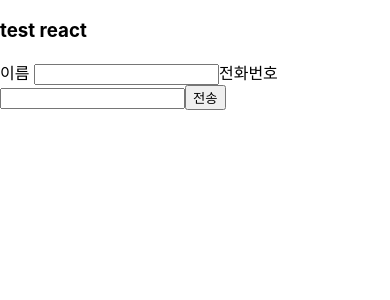
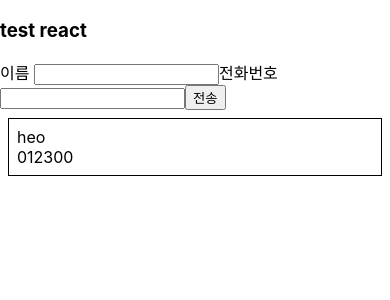
Before and after one commit to wone2287/react_study, a React (Create React App) app: page / in a window 390 px wide. Shown: the top 300 px of the page. Built offline with nearby package versions, Linux system fonts and the light colour scheme.

Commit message:
add phoneInfo Component

```diff
--- a/src/App.js
+++ b/src/App.js
@@ -1,5 +1,6 @@
 import React, { Component, Fragment } from 'react';
 import PhoneComponent from './PhoneComponent';
+import PhoneInfo from './PhoneInfo';
 import './App.css';
 
 class App extends Component {
@@ -13,6 +14,7 @@ class App extends Component {
       <Fragment>
         <h3>test react</h3>
         <PhoneComponent onCreate={this.handleCreate}/>
+        <PhoneInfo info={{id : '1', name : 'heo', phone : '012300'}}/>
       </Fragment>
     )
   }
--- /dev/null
+++ b/src/PhoneInfo.js
@@ -0,0 +1,30 @@
+import React, { Component } from 'react';
+
+class PhoneInfo extends Component {
+    static defaultProps = {
+        info : {
+            id : "0",
+            name : "none",
+            phone : "000-0000"
+        }
+    }
+
+    render(){
+        const style = {
+            border : "1px solid black",
+            padding : "8px",
+            margin : "8px"
+        }
+
+        const { name, phone } = this.props.info;
+
+        return (
+            <div style={style}>
+                <div>{name}</div>
+                <div>{phone}</div>
+            </div>
+        )
+    }
+}
+
+export default PhoneInfo;
```
